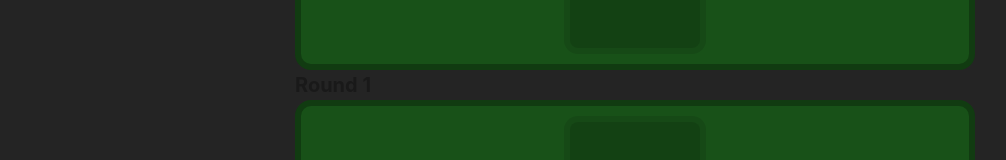
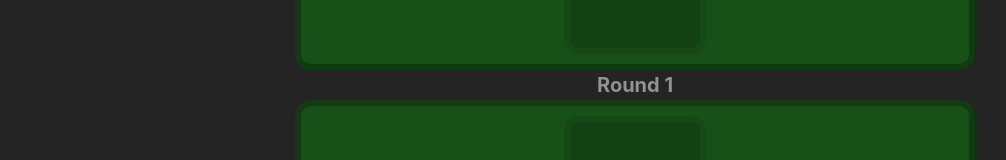
Before and after one commit to felixbouveret/shifumi, a React (Vite) app: page /game in a window 1280 px wide. Shown: the part 315-475 px from the top of the page, without its empty margins (5-1011 px from the left). Built offline with nearby package versions, Linux system fonts and the light colour scheme.

Commit message:
Fix round count

```diff
--- a/src/modules/GameModule/GameModule.scss
+++ b/src/modules/GameModule/GameModule.scss
@@ -19,8 +19,9 @@
   & > .roundCount {
     border-radius: 8px;
     margin: 0;
+    text-align: center;
     font-size: 20px;
     font-weight: 700;
-    color: rgba(0, 0, 0, 0.3);
+    color: rgba(white, 0.5);
   }
 }
```
